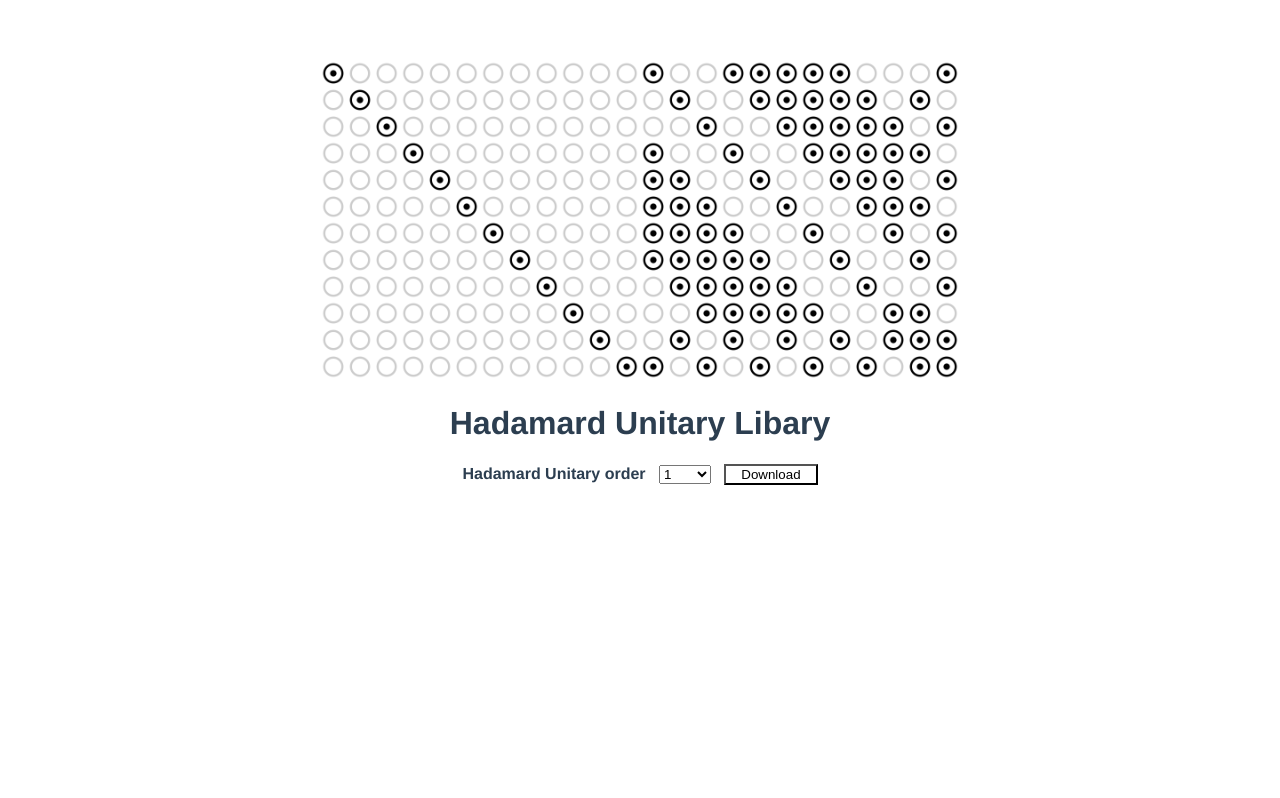
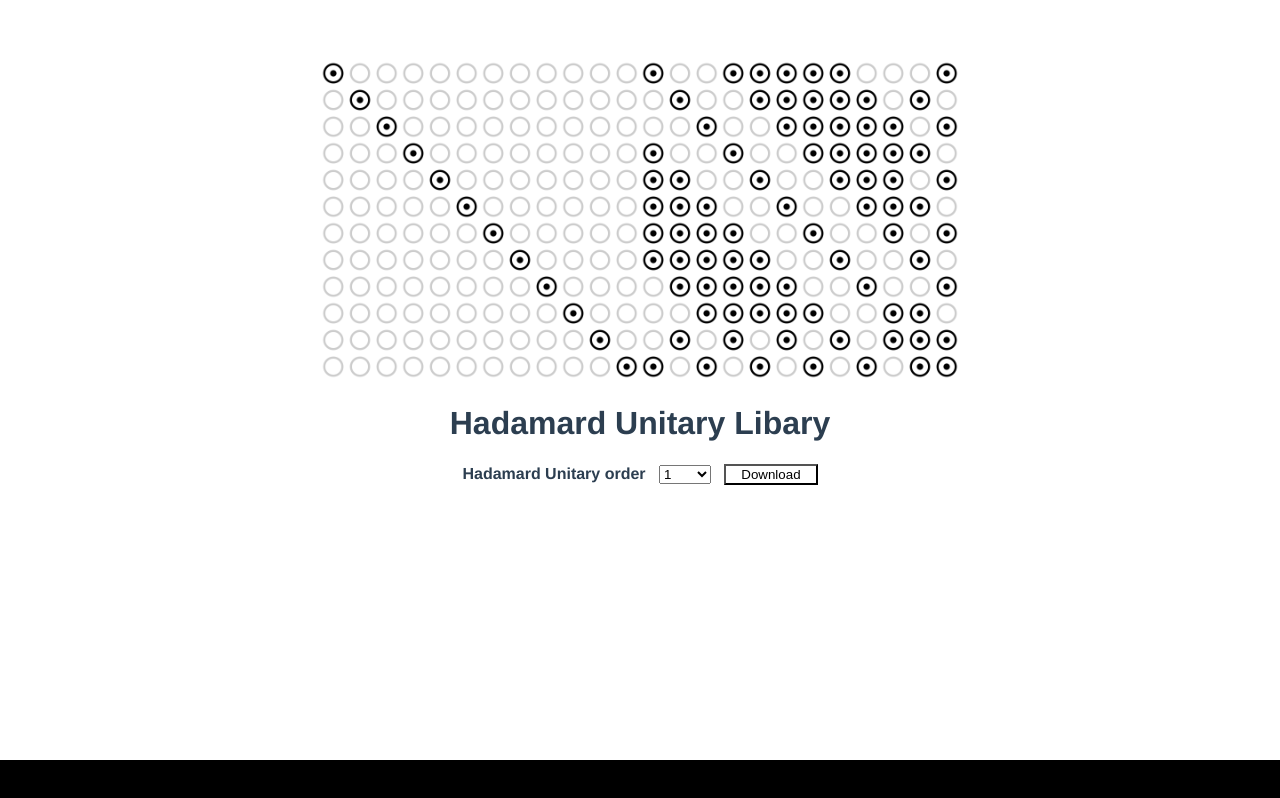
Before and after one commit to TsungLinYeh/a-golay-hadamard-unitary, a Vue app: page / in a window 1280 px wide. Built offline with nearby package versions, Linux system fonts and the light colour scheme.

Commit message:
add footer

```diff
--- a/public/index.html
+++ b/public/index.html
@@ -6,7 +6,7 @@
     <meta name="viewport" content="width=device-width,initial-scale=1.0">
     <title>hadamard unitary libary</title>
   </head>
-  <body>
+  <body style="margin: 0px;">
     <noscript>
       <strong>We're sorry but <%= htmlWebpackPlugin.options.title %> doesn't work properly without JavaScript enabled. Please enable it to continue.</strong>
     </noscript>
--- a/src/App.vue
+++ b/src/App.vue
@@ -2,17 +2,20 @@
   <img alt="logo" src="./assets/BinaryGolayCode.png" id="logo">
   <Title />
   <Matlab />
+  <Footer />
 </template>
 
 <script>
 import Title from './components/Title.vue'
 import Matlab from './components/Matlab.vue'
+import Footer from './components/Footer.vue'
 
 export default {
   name: 'App',
   components: {
     Title,
-    Matlab
+    Matlab,
+    Footer
   }
 }
 </script>
--- /dev/null
+++ b/src/components/Footer.vue
@@ -0,0 +1,20 @@
+<template>
+  <div class="footer">
+  </div>
+</template>
+
+<script>
+  export default {
+    name: 'Footer'
+  }
+</script>
+
+<style>
+  .footer {
+    position: absolute;
+    bottom: 0;
+    height: 5vh;
+    width: 100vw;
+    background: black;
+  }
+</style>
```
